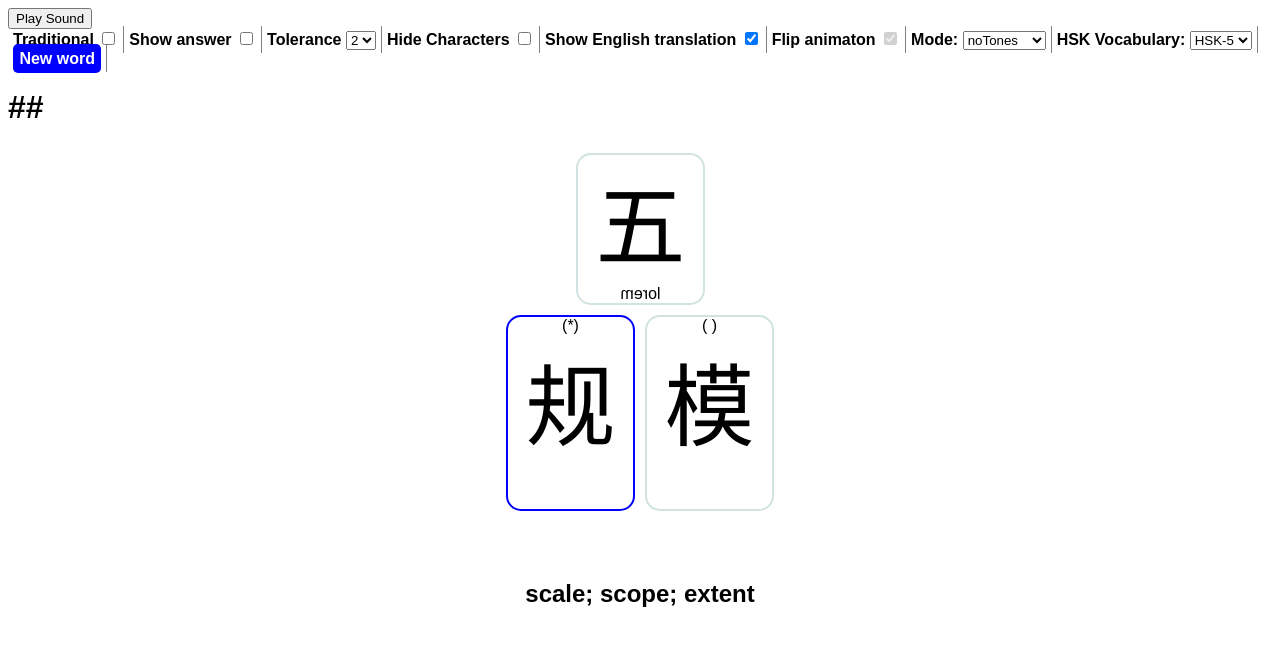
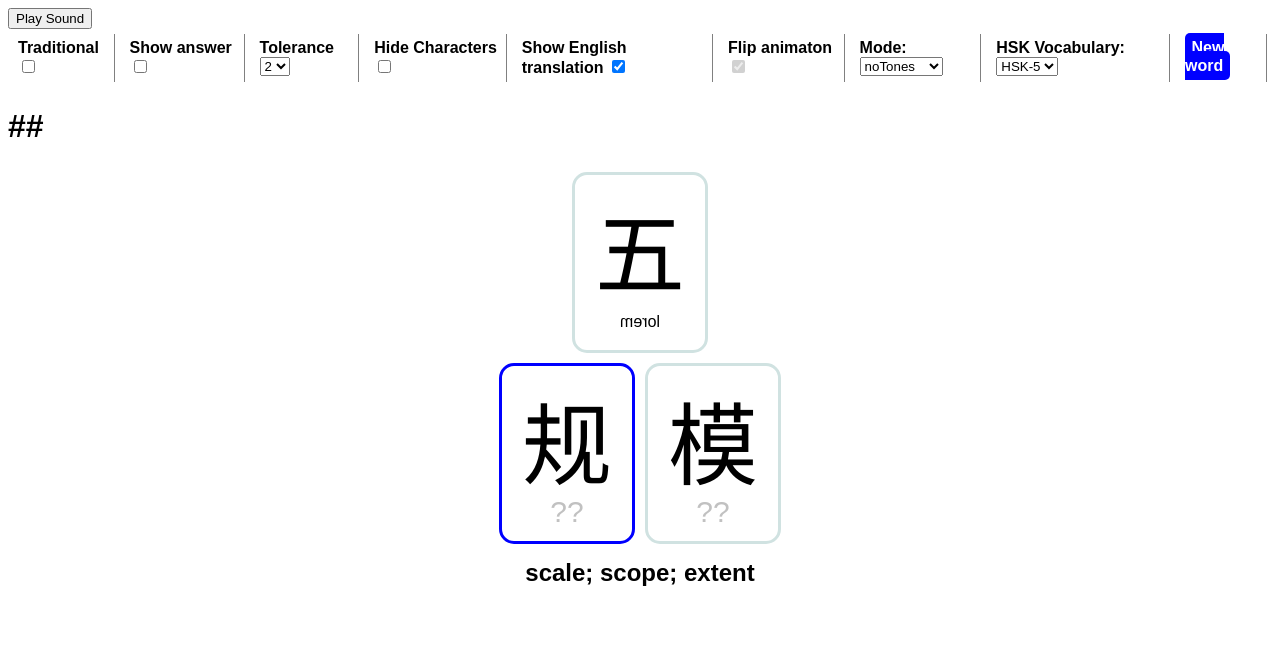
Before and after one commit to harijoel/react-hanzi-speller-2, a React (Vite) app: page / in a window 1280 px wide. Shown: the top 646 px of the page. Built offline with nearby package versions, Linux system fonts and the light colour scheme.

Commit message:
added negative marign to speller to make spacing consistent

```diff
--- a/src/ChineseWord.tsx
+++ b/src/ChineseWord.tsx
@@ -46,7 +46,8 @@ export default function ChineseWord({
                     traditional={traditional}
                     active={dynamicIndex === i}
                     mistakeTrail={mistakeTrail}
-                    isReveal={revealNos.includes(i) || showAns}
+                    showAns={showAns}
+                    isReveal={revealNos.includes(i)}
                     hideChars={hideChars}
                     animations={animations}
                     mode={mode}
--- a/src/Hanzi.tsx
+++ b/src/Hanzi.tsx
@@ -9,6 +9,7 @@ type HanziProps = {
     traditional: boolean
     active: boolean
     mistakeTrail: string[]
+    showAns: boolean
     isReveal: boolean
     hideChars: boolean
     animations: boolean
@@ -21,42 +22,46 @@ export default function Hanzi({
     traditional,
     active=false,
     mistakeTrail,
+    showAns,
     isReveal,
     hideChars,
     animations,
     mode}: HanziProps) {
 
     const character = hanziPinyinChar.hanzi_SimpTrad[traditional ? 1 : 0]
+    const pinyinRoman = hanziPinyinChar.pinyinNo
     const textToType = hanziPinyinChar.textToType_Syl
+
     const correctMap = spelledKeys.map((sKey, i) => sKey.inputKey === sKey.correctKey)
-    const isThereAnyMistake= correctMap.some(correct => !correct)
-    const pinyinRoman = hanziPinyinChar.pinyinNo
+    const isAnyMistakes = correctMap.some(correct => !correct)
+
     const isFinish = spelledKeys.length >= textToType?.length
-    const isVisible = isFinish || !hideChars || isReveal // isReveal added recently
-    const isThereAnimationClass = animations && !isVisible ? "flip" : "" //animations ? (!isVisible ? "flip" : "") : ""
+    const isCharVisible = isFinish || !hideChars || isReveal
+    const animationClass = animations && !isCharVisible ? "flip" : ""
+
     const isWarning = mistakeTrail?.length && active
     const borderColor = isWarning ? "red" : "blue"
-    //style={{visibility: isVisible? "visible" : "hidden"}}
+
     return (
-        <div>
-            <div className={"hanzi " + isThereAnimationClass} style={{borderColor: active ? borderColor : ""}}>
-                <div>{active ? "(*)" : "( )" }</div>
+        <div className="hanzi-speller-container">
+            <div className={"hanzi " + animationClass} style={{borderColor: active ? borderColor : ""}}>
+
                 <div style={{
-                        color: isThereAnyMistake ? "red" : "black",
-                        visibility: isVisible? "visible" : "hidden"}}
+                        color: isAnyMistakes ? "red" : "black",
+                        visibility: isCharVisible? "visible" : "hidden"}}
                      className={"character"}
                 >
                     {character}
                 </div>
-                <div className='speller temporal-space'>#</div>
             </div>
             <Speller spelledKeys={spelledKeys}
                         textToType={textToType}
                         pinyinAcc={hanziPinyinChar.pinyinAcc}
                         pinyinRoman={pinyinRoman}
                         correctMap={correctMap}
+                        showAns={showAns}
                         isReveal={isReveal}
-                        isFlip={!isVisible}
+                        isFlip={!isCharVisible}
                         mode={mode}
             />
         </div>
--- a/src/Speller.tsx
+++ b/src/Speller.tsx
@@ -7,24 +7,34 @@ type SpellerProps = {
     pinyinAcc: string
     pinyinRoman: string
     correctMap: boolean[]
+    showAns: boolean
     isReveal: boolean
     isFlip: boolean
     mode: string
 }
 
-export default function Speller({spelledKeys, textToType="", pinyinAcc, pinyinRoman, correctMap, isReveal, isFlip, mode}: SpellerProps) {
-    const isFinish = spelledKeys.length >= textToType?.length // When spelledKeys === textoToType (because it already contains mode)
-    //const charColors = spelledKeys.map((sKey, i) => sKey.inputKey === sKey.correctKey ? "blue" : "red" )
+export default function Speller({
+    spelledKeys,
+    textToType="",
+    pinyinAcc,
+    pinyinRoman,
+    correctMap,
+    showAns,
+    isReveal,
+    isFlip,
+    mode}: SpellerProps) {
+
+    const isFinish = spelledKeys.length >= textToType?.length
     const charColors = correctMap.map(isCorrect => isCorrect ? "blue" : "red" )
     const isThereNumber = mode === "withTones" || mode === "onlyTones"
     const isOnlyTones = mode === "onlyTones"
 
+    const showSpace = !spelledKeys.length && !showAns // review this for learning
 
     return (
         <div className={`speller ${isFlip ? "#back" : ""}`}>
 
-
-            {!isFinish && isOnlyTones && <span>{pinyinRoman}</span> }
+            {(!isFinish && isOnlyTones) && <span>{pinyinRoman}</span> }
 
             {spelledKeys.map((sKey, i) => {
                 return (
@@ -42,9 +52,11 @@ export default function Speller({spelledKeys, textToType="", pinyinAcc, pinyinRo
                     </>
                 )
             })}
-            {isReveal && <span className="reveal-text">{textToType.slice(spelledKeys.length, textToType.length)}</span> }
+            {(showAns || isReveal) && <span className="reveal-text">
+                {textToType.slice(spelledKeys.length, textToType.length)}
+            </span>}
 
-           {!spelledKeys.length && !isReveal && <div className="temporal-space">#</div>}
+            {showSpace && <div className="temporal-space reveal-text">??</div>}
 
         </div>
     )
--- a/src/app.css
+++ b/src/app.css
@@ -3,12 +3,13 @@ body {
 }
 
 .settings {
-    color: black
+    color: black;
+    display: flex;
 }
 
 .form-group {
-    display: inline;
     padding: 5px;
+    margin: 5px 5px;
     border-right: 1px solid gray;
     font-weight: bold;
 }
@@ -21,12 +22,14 @@ body {
 .hanzi, .hanziT {
     text-align: center;
     margin: 5px;
-    border: 2px solid rgb(208, 226, 225);
+    width: 130px;
+    height: 175px;
+    border: 3px solid rgb(208, 226, 225);
     border-radius: 15px;
 
     transform: perspective(1000px) rotateY(var(--rotate-y, 0));
     transform-style: preserve-3d;
-    transition: 200ms
+    transition: 180ms
 }
 
 .hanzi.flip {
@@ -43,8 +46,8 @@ body {
 
 .character, .characterT {
     font-size: 90px;
-    width: 125px;
     backface-visibility: hidden;
+    padding-top: 8px;
 }
 
 .mistake {
@@ -54,6 +57,7 @@ body {
 .speller {
     position: relative;
     top: -1.8em;
+    margin-bottom: -1.8em;
     font-size: 30px;
     padding-bottom: 10px;
     text-align: center;
@@ -64,7 +68,7 @@ body {
 }
 
 .temporal-space {
-    visibility: hidden;
+    visibility: block;
 }
 
 .btn {
```
Also changed, not shown: src/hsk-vocabulary/hsk-5.json.
